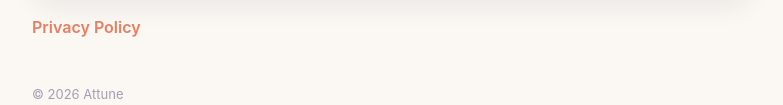
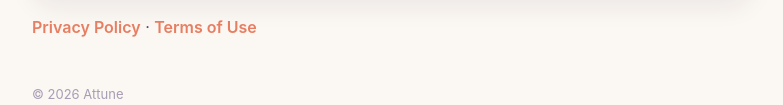
Before and after one commit to ergowatches/attune-app-site, a plain HTML site: page index.html in a window 1280 px wide. Shown: the part 486-591 px from the top of the page, without its empty margins (248-1031 px from the left). Drawn offline with Linux system fonts and the light colour scheme.

Commit message:
Link terms

```diff
--- a/index.html
+++ b/index.html
@@ -16,6 +16,6 @@ footer{color:#A79DB6;font-size:13px;margin-top:44px}
 <div class="card"><h2 style="margin-top:0">Support</h2>
 <p>Questions, feedback, or account help: <a href="mailto:amplifirmbusiness@gmail.com">amplifirmbusiness@gmail.com</a>. We reply within 2 business days.</p>
 <p>If you or your partner are in crisis, call or text <strong>988</strong> (US) or your local emergency services. Attune provides relationship support and education, not medical or psychological care.</p></div>
-<p><a href="./privacy.html">Privacy Policy</a></p>
+<p><a href="./privacy.html">Privacy Policy</a> · <a href="./terms.html">Terms of Use</a></p>
 <footer>© 2026 Attune</footer>
 </div></body></html>
```
